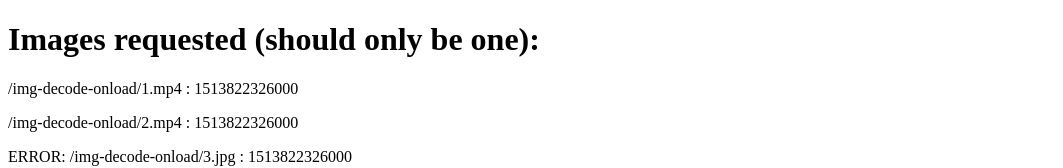
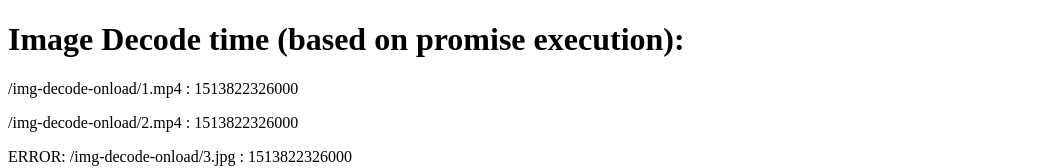
Before and after one commit to colinbendell/webperf, a plain HTML site: page img-decode-onload/index.html in a window 1280 px wide. Shown: the top 168 px of the page, without its empty margins (0-1063 px from the left). Drawn offline with Linux system fonts and the light colour scheme; files whose address does not match are found by name.

Commit message:
updated html

```diff
--- a/img-decode-onload/index.html
+++ b/img-decode-onload/index.html
@@ -20,7 +20,7 @@
     </script>
 </head>
 <body>
-<h1>Images requested (should only be one):</h1>
+<h1>Image Decode time (based on promise execution):</h1>
 <div id="status"></div>
 <picture>
     <source type="image/webp" srcset="Ottawa_River.webp">
```
